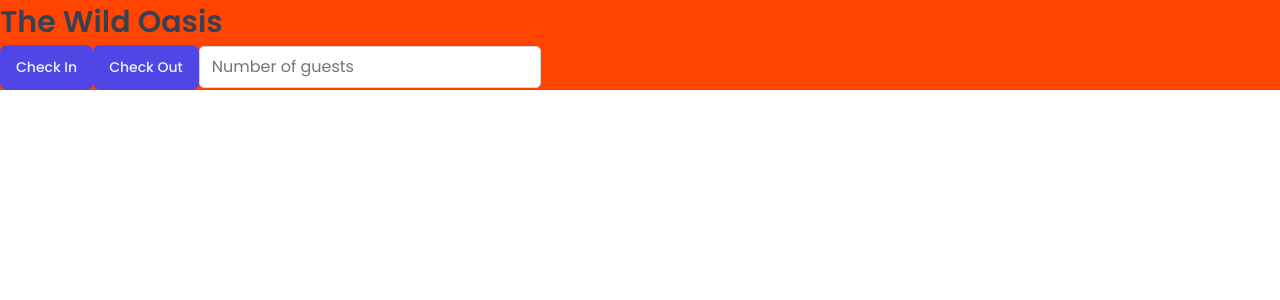
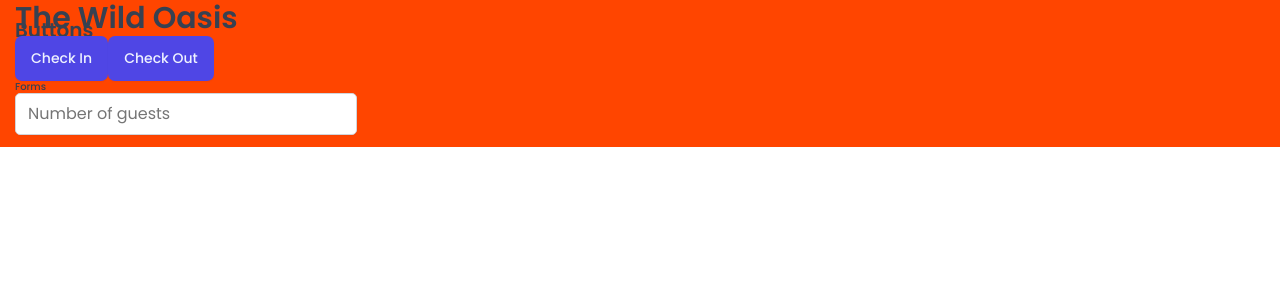
Before and after one commit to seyfe-esubalew/React-the-wild-oasis, a React (Vite) app: page / in a window 1280 px wide. Shown: the top 300 px of the page. Built offline with nearby package versions, Linux system fonts and the light colour scheme; a web font is replaced by a local one.

Commit message:
styled component with props and css function

```diff
--- a/src/App.jsx
+++ b/src/App.jsx
@@ -2,22 +2,24 @@ import styled from "styled-components";
 import GlobalStyles from "./styles/GlobalStyles";
 import Button from "./ui/Button";
 import Input from "./ui/Input";
-const H1 = styled.h1`
-  font-size: 30px;
-  font-weight: 600;
-`;
+import Heading from "./ui/Heading";
 
 const StyledApp = styled.div`
   background-color: orangered;
+  padding: 1.2rem 1.5rem;
 `;
 function App() {
   return (
     <>
       <GlobalStyles />
       <StyledApp>
-        <H1>The Wild Oasis</H1>
+        <Heading as="h1">The Wild Oasis</Heading>
+        <Heading as="h2">Buttons</Heading>
+
         <Button>Check In</Button>
         <Button>Check Out</Button>
+
+        <Heading as="h3">Forms</Heading>
         <Input type="number" placeholder="Number of guests" />
       </StyledApp>
     </>
--- /dev/null
+++ b/src/ui/Heading.jsx
@@ -0,0 +1,27 @@
+import styled, { css } from "styled-components";
+
+const Heading = styled.h1`
+  ${(props) =>
+    props.as == "h1" &&
+    css`
+      font-size: 3rem;
+      font-weight: 600;
+    `}
+
+  ${(props) =>
+    props.as == "h2" &&
+    css`
+      font-size: 2rem;
+      font-weight: 600;
+    `}
+
+    ${(props) =>
+    props.as == "h3" &&
+    css`
+      font-size: 1rem;
+      font-weight: 500;
+    `}
+  line-height:1.2rem;
+`;
+
+export default Heading;
```
